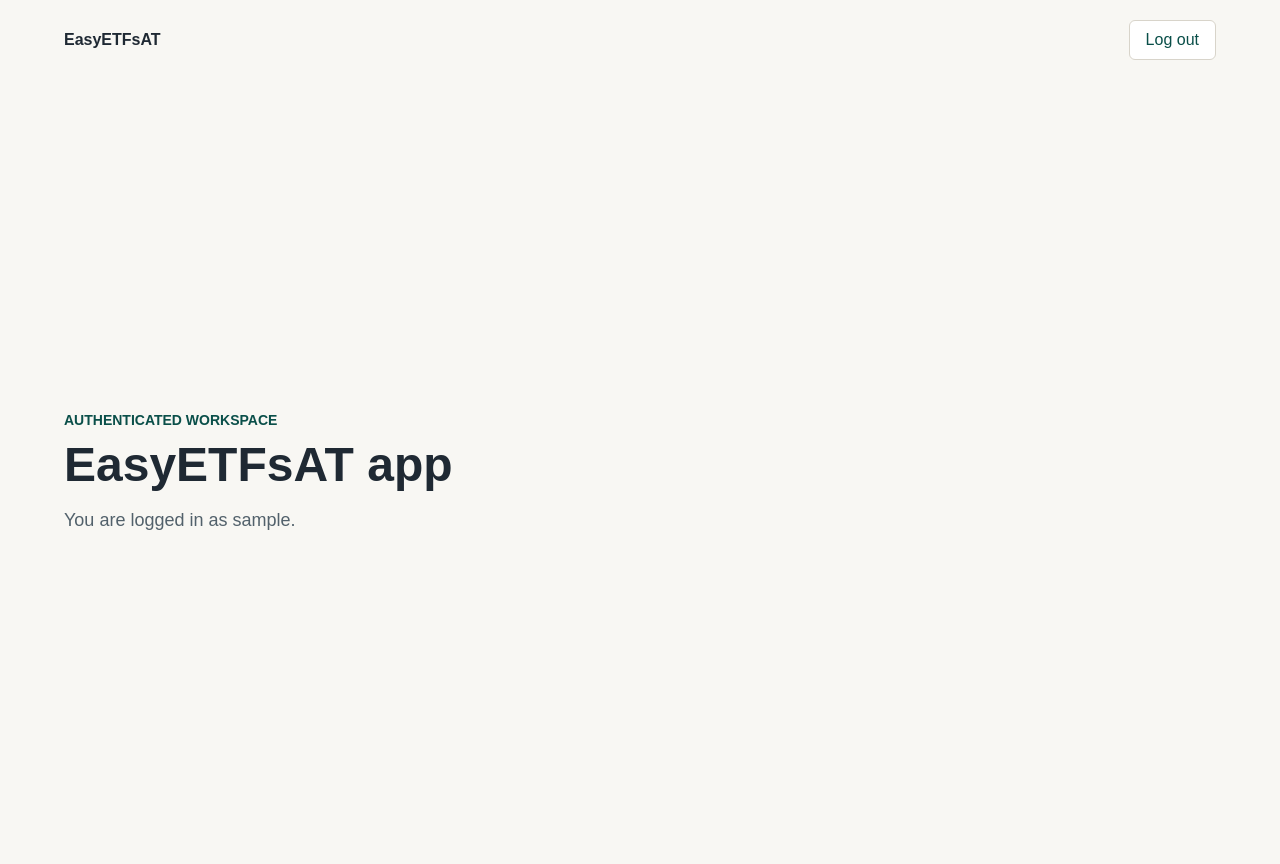
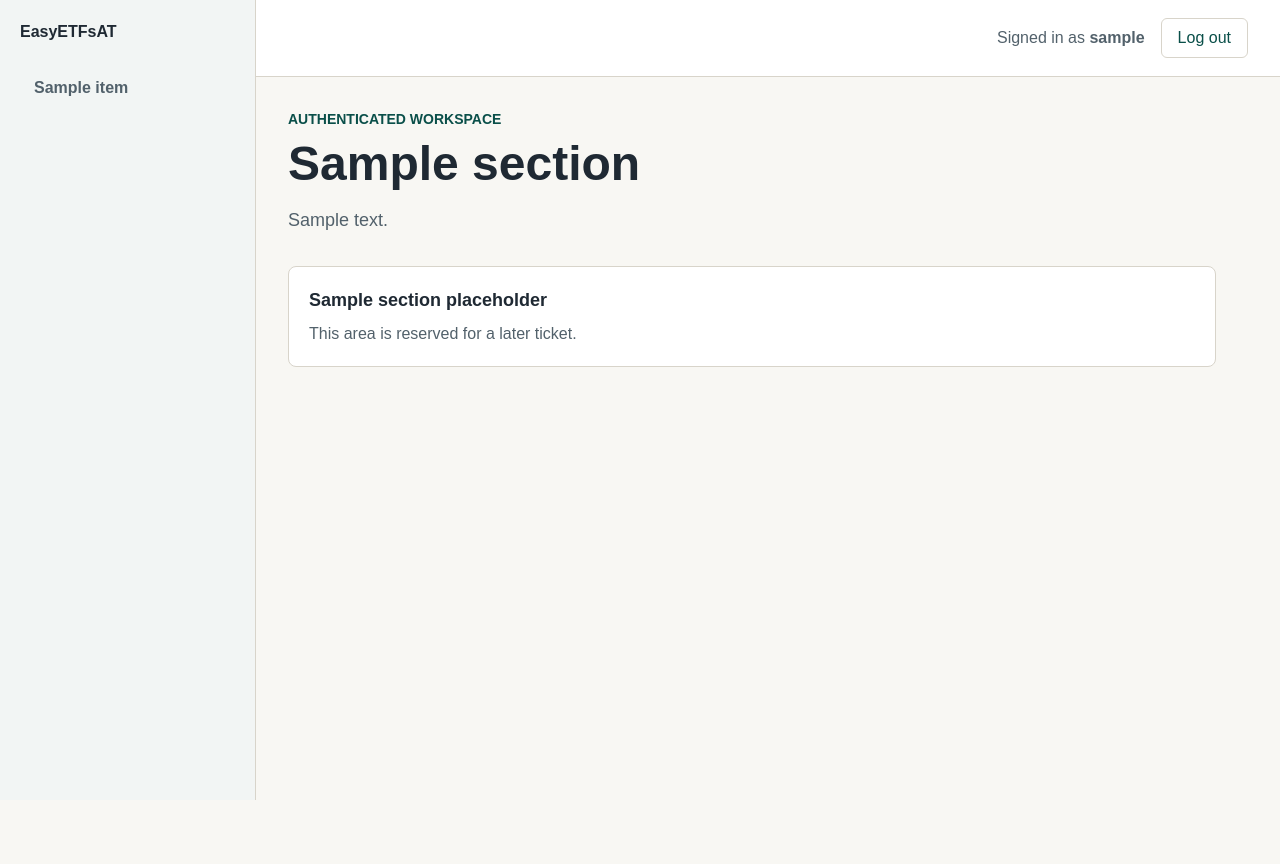
Before and after one commit to TristanL567/EasyETFsAT, a FastAPI app: template fondant/api/templates/app.html in a window 1280 px wide. After the commit the page ends 800 px from the top, so only its background shows below. Run offline with FastAPI, Linux system fonts and the light colour scheme; the template is opened without the code that fills it: most values are stand-ins (such as "Sample title", 1, 10 or a date in 2020).

Commit message:
Frontend Portal Epic GUI-005: Add authenticated portal shell

```diff
--- a/fondant/api/routes/web.py
+++ b/fondant/api/routes/web.py
@@ -15,6 +15,27 @@ TEMPLATE_DIR = Path(__file__).resolve().parents[1] / "templates"
 
 templates = Jinja2Templates(directory=TEMPLATE_DIR)
 router = APIRouter(include_in_schema=False)
+
+APP_SECTIONS = {
+    "business-query": {
+        "label": "BusinessQuery",
+        "path": "/app/business-query",
+        "title": "BusinessQuery",
+        "summary": "Placeholder workspace for future query execution.",
+    },
+    "search": {
+        "label": "Search",
+        "path": "/app/search",
+        "title": "Search",
+        "summary": "Placeholder workspace for future portfolio and report search.",
+    },
+    "documentation": {
+        "label": "Documentation",
+        "path": "/app/documentation",
+        "title": "Documentation",
+        "summary": "Placeholder workspace for future user documentation.",
+    },
+}
 
 
 @router.get("/", response_class=HTMLResponse)
@@ -139,13 +160,38 @@ async def logout() -> RedirectResponse:
     return response
 
 
-@router.get("/app", response_class=HTMLResponse)
-async def app_home(request: Request) -> HTMLResponse:
+def _render_app_shell(request: Request, section_key: str) -> HTMLResponse:
     username = _authenticated_username(request)
     if username is None:
         return RedirectResponse(url="/login", status_code=303)
+    section = APP_SECTIONS[section_key]
     return templates.TemplateResponse(
         request=request,
         name="app.html",
-        context={"page_title": "App - EasyETFsAT", "username": username},
+        context={
+            "page_title": f"{section['title']} - EasyETFsAT",
+            "username": username,
+            "section": section,
+            "sections": APP_SECTIONS.values(),
+        },
     )
+
+
+@router.get("/app", response_class=HTMLResponse)
+async def app_home(request: Request) -> HTMLResponse:
+    return _render_app_shell(request, "business-query")
+
+
+@router.get("/app/business-query", response_class=HTMLResponse)
+async def app_business_query(request: Request) -> HTMLResponse:
+    return _render_app_shell(request, "business-query")
+
+
+@router.get("/app/search", response_class=HTMLResponse)
+async def app_search(request: Request) -> HTMLResponse:
+    return _render_app_shell(request, "search")
+
+
+@router.get("/app/documentation", response_class=HTMLResponse)
+async def app_documentation(request: Request) -> HTMLResponse:
+    return _render_app_shell(request, "documentation")
--- a/fondant/api/static/css/site.css
+++ b/fondant/api/static/css/site.css
@@ -102,6 +102,93 @@ h1 {
   padding: 2rem;
 }
 
+.portal-shell {
+  min-height: 100vh;
+  display: grid;
+  grid-template-columns: 16rem minmax(0, 1fr);
+  background: var(--surface);
+}
+
+.portal-sidebar {
+  display: flex;
+  flex-direction: column;
+  gap: 1.5rem;
+  padding: 1.25rem;
+  border-right: 1px solid var(--rule);
+  background: #f2f5f4;
+}
+
+.portal-nav {
+  display: grid;
+  gap: 0.375rem;
+}
+
+.portal-nav-link {
+  min-height: 2.5rem;
+  display: flex;
+  align-items: center;
+  padding: 0 0.875rem;
+  border-radius: 6px;
+  color: var(--muted);
+  font-weight: 700;
+  text-decoration: none;
+}
+
+.portal-nav-link:hover,
+.portal-nav-link.active {
+  color: var(--accent-strong);
+  background: var(--surface);
+}
+
+.portal-main {
+  min-width: 0;
+  display: grid;
+  grid-template-rows: auto 1fr;
+  background: var(--background);
+}
+
+.portal-topbar {
+  min-height: 4.75rem;
+  display: flex;
+  align-items: center;
+  justify-content: flex-end;
+  gap: 1rem;
+  padding: 0 2rem;
+  border-bottom: 1px solid var(--rule);
+  background: var(--surface);
+}
+
+.user-status {
+  margin: 0;
+  color: var(--muted);
+}
+
+.portal-content {
+  padding: 2rem;
+}
+
+.workspace-panel {
+  max-width: 58rem;
+}
+
+.placeholder-panel {
+  margin-top: 2rem;
+  padding: 1.25rem;
+  border: 1px solid var(--rule);
+  border-radius: 8px;
+  background: var(--surface);
+}
+
+.placeholder-panel h2 {
+  margin: 0;
+  font-size: 1.125rem;
+}
+
+.placeholder-panel p {
+  margin: 0.5rem 0 0;
+  color: var(--muted);
+}
+
 .auth-panel {
   width: min(100%, 24rem);
 }
@@ -185,4 +272,33 @@ h1 {
   .summary {
     font-size: 1rem;
   }
+
+  .portal-shell {
+    grid-template-columns: 1fr;
+  }
+
+  .portal-sidebar {
+    border-right: 0;
+    border-bottom: 1px solid var(--rule);
+  }
+
+  .portal-nav {
+    grid-template-columns: repeat(3, minmax(0, 1fr));
+  }
+
+  .portal-nav-link {
+    justify-content: center;
+    padding: 0 0.5rem;
+    font-size: 0.875rem;
+  }
+
+  .portal-topbar {
+    min-height: auto;
+    justify-content: space-between;
+    padding: 1rem;
+  }
+
+  .portal-content {
+    padding: 1.5rem 1rem 3rem;
+  }
 }
--- a/fondant/api/templates/app.html
+++ b/fondant/api/templates/app.html
@@ -7,21 +7,40 @@
     <link rel="stylesheet" href="{{ url_for('static', path='css/site.css') }}">
   </head>
   <body>
-    <div class="page-shell">
-      <header class="site-header" aria-label="App navigation">
+    <div class="portal-shell">
+      <aside class="portal-sidebar" aria-label="Primary sections">
         <a class="brand" href="/app">EasyETFsAT</a>
+        <nav class="portal-nav">
+          {% for item in sections %}
+          <a
+            class="portal-nav-link{% if item.path == section.path %} active{% endif %}"
+            href="{{ item.path }}"
+            {% if item.path == section.path %}aria-current="page"{% endif %}
+          >{{ item.label }}</a>
+          {% endfor %}
+        </nav>
+      </aside>
+
+      <div class="portal-main">
+        <header class="portal-topbar">
+          <p class="user-status">Signed in as <strong>{{ username }}</strong></p>
           <form method="post" action="/logout">
             <button class="login-link" type="submit">Log out</button>
           </form>
         </header>
 
-      <main class="app-placeholder">
-        <section class="intro" aria-labelledby="app-title">
+        <main class="portal-content">
+          <section class="workspace-panel" aria-labelledby="app-title">
             <p class="eyebrow">Authenticated workspace</p>
-          <h1 id="app-title">EasyETFsAT app</h1>
-          <p class="summary">You are logged in as {{ username }}.</p>
+            <h1 id="app-title">{{ section.title }}</h1>
+            <p class="summary">{{ section.summary }}</p>
+            <div class="placeholder-panel">
+              <h2>{{ section.label }} placeholder</h2>
+              <p>This area is reserved for a later ticket.</p>
+            </div>
           </section>
         </main>
       </div>
+    </div>
   </body>
 </html>
```
Also changed, not shown: tests/test_web_routes.py (+53 -5 lines). Lines whose indentation alone changed are shown as unchanged.
